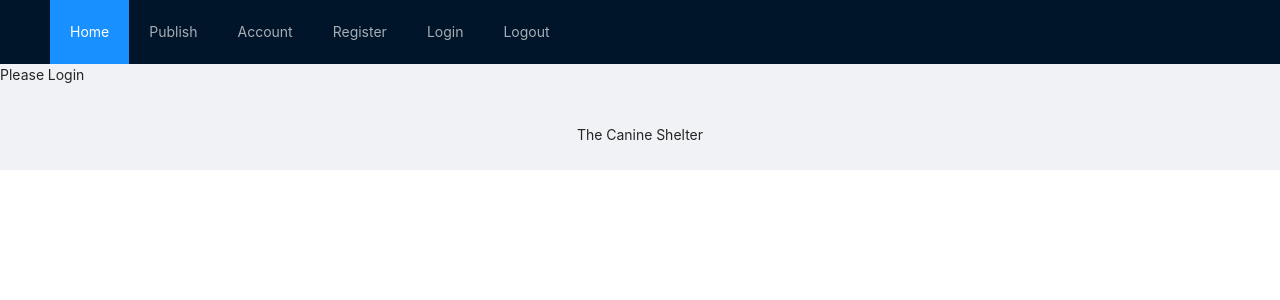
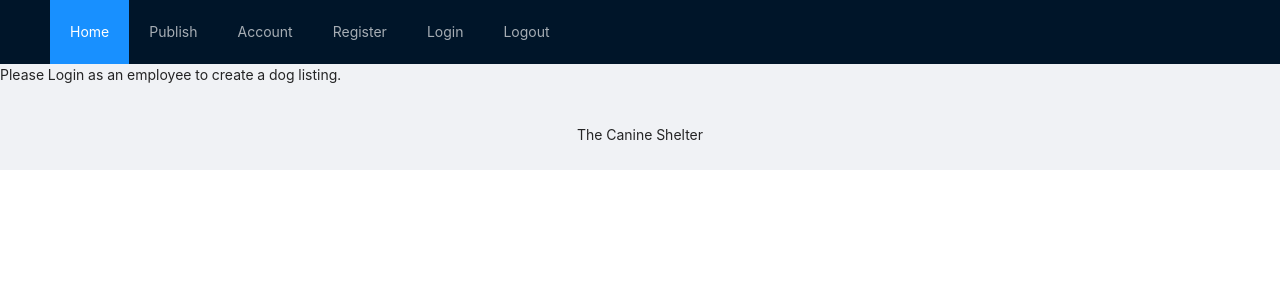
Before and after one commit to SyamMarcus/Web-Development-FrontEnd-Uni-Module, a React (Create React App) app in the folder front-end-app/: page /publish in a window 1280 px wide. Shown: the top 300 px of the page. Built offline with nearby package versions, Linux system fonts and the light colour scheme.

Commit message:
version 0.3.9
Reformat:
- Changed register on finish method to fetch correctly code boolean value
- Added improved description for trying to publish without a user session

```diff
--- a/front-end-app/src/components/publish.js
+++ b/front-end-app/src/components/publish.js
@@ -70,7 +70,7 @@ class RegistrationForm extends React.Component {
 
     if(this.context.user.loggedIn === false) {
       return (
-          <p>Please Login</p>
+          <p>Please Login as an employee to create a dog listing.</p>
       );
     }
 
--- a/front-end-app/src/components/register.js
+++ b/front-end-app/src/components/register.js
@@ -52,12 +52,12 @@ class RegistrationForm extends React.Component {
     .then(status)
     .then(json)
     .then(code => {
-      if(Object.values(code) === 1) {
+      console.log(Object.values(code)[0])
+      if(Object.values(code)[0] === 1) {
         values.role = 'admin';
       } else {
         values.role = 'user';
       }
-      values.role = 'admin';
       delete values.employeeCode;
       const { confirm, ...data } = values;
       return fetch('http://localhost:3030/TCS/register/', {
```
